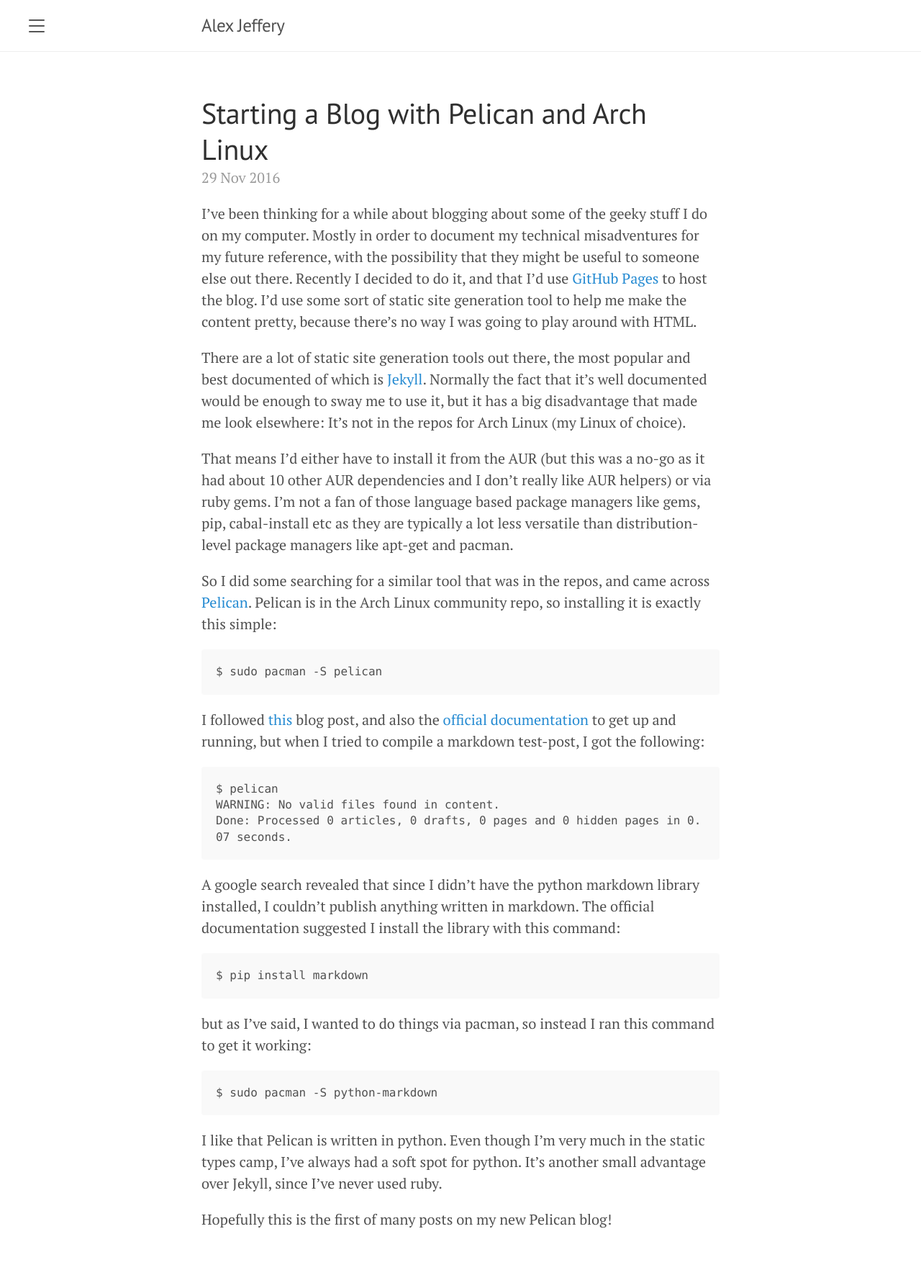
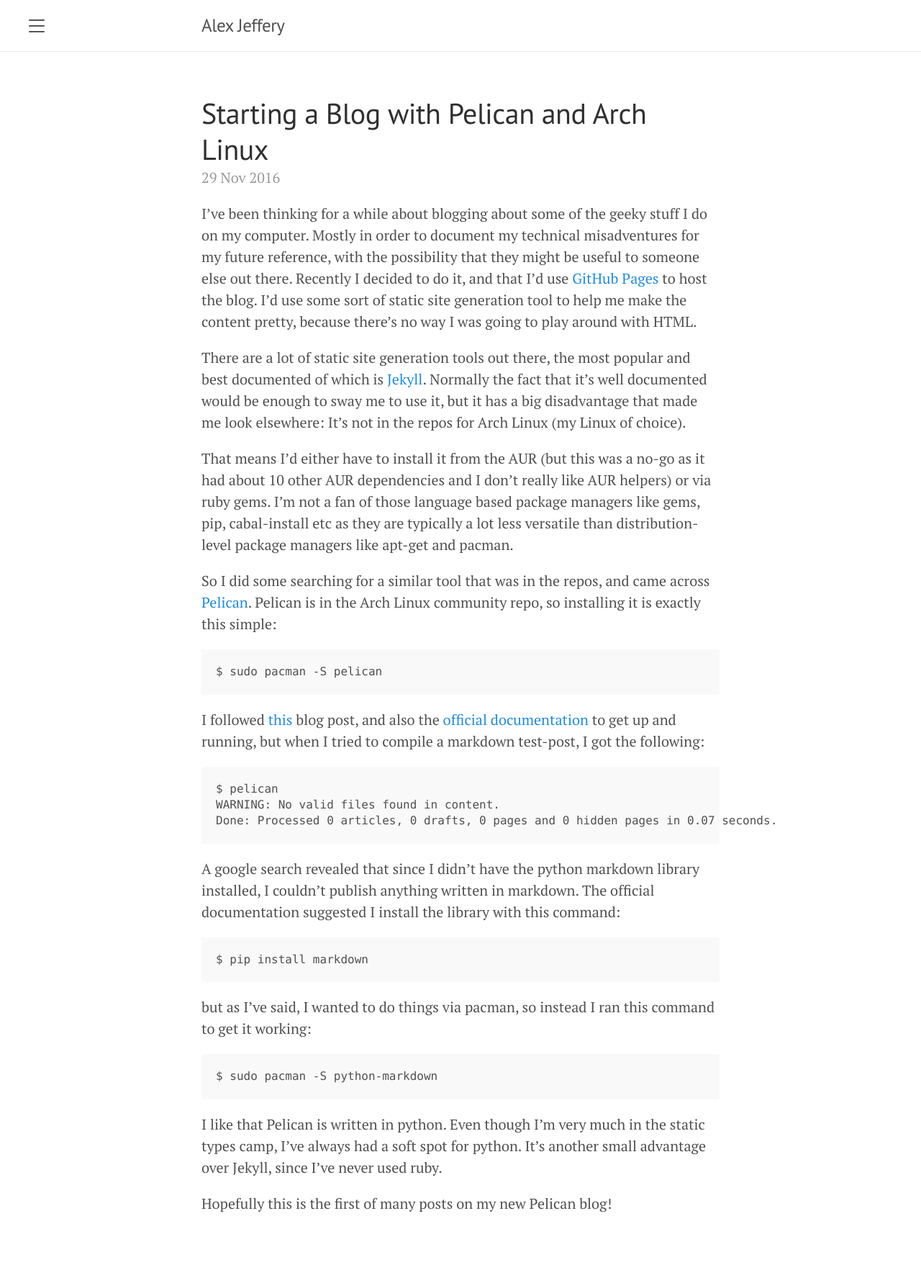
Before and after one commit to alexj136/alexj136.github.io, a Jekyll site: the page built from _posts/2016-11-29-pelican-arch.md, in a window 1280 px wide. Shown: the whole page at 72% size. Built offline with Jekyll 4.4.1, drawn with Linux system fonts in a browser that asks for light colours; after the commit the page ends 1767 px from its top, so only the background shows below that.

Commit message:
Attempt to make code blocks scroll rather than wrap.

```diff
--- a/public/css/poole.css
+++ b/public/css/poole.css
@@ -167,7 +167,7 @@
   font-size: .8rem;
   line-height: 1.4;
   white-space: pre;
-  white-space: pre-wrap;
+  /*white-space: pre-wrap;*/
   word-break: break-all;
   word-wrap: break-word;
   background-color: #f9f9f9;
```
Also changed, not shown: readme.md.
